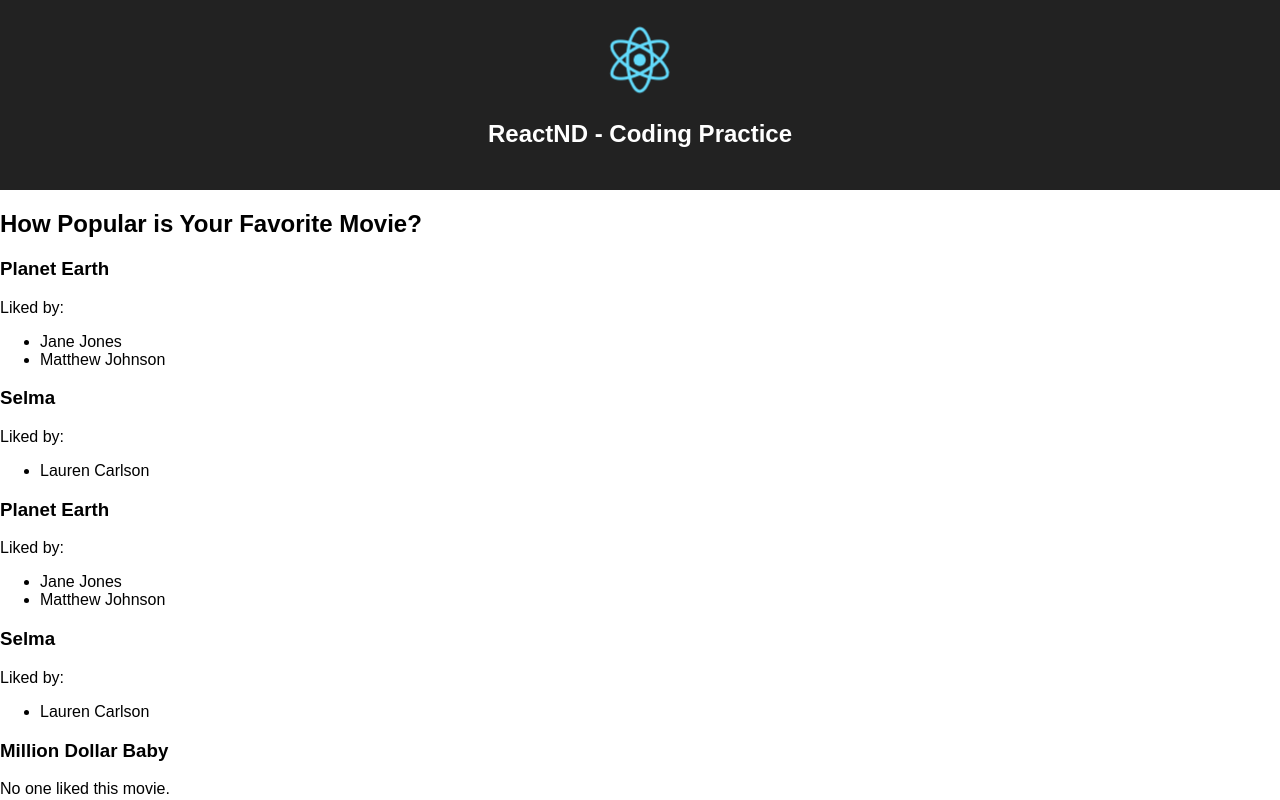
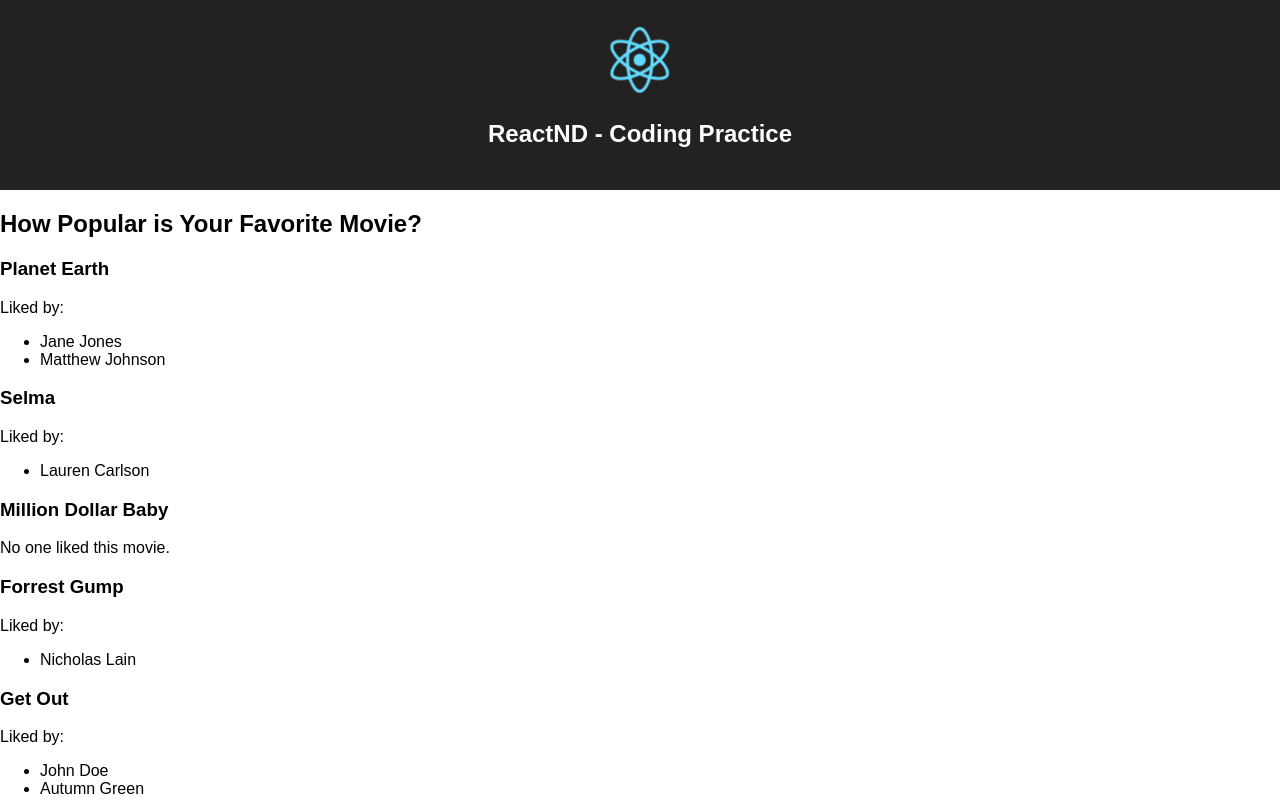
Before and after one commit to tomstockwood/React-Exercise-2, a React (Create React App) app: page / in a window 1280 px wide. Shown: the top 800 px of the page. Built offline with nearby package versions, Linux system fonts and the light colour scheme.

Commit message:
Changed outputAllMovies to output all the movies correctly.

```diff
--- a/src/App.js
+++ b/src/App.js
@@ -127,9 +127,15 @@ function outputAllMovies(MovieFavouriters,NoLikes) {
   const movieIDArray = Object.keys(movies)
   movieLikeCheck(MovieFavouriters,NoLikes);
 
-  for (const entry of movieIDArray) {
-  	movieLikeCheck(MovieFavouriters,NoLikes,entry)
-  }
+  return (
+  	<div>
+    	{movieIDArray.map(function(entry,index){
+    			return <p key = { index }> {movieLikeCheck(MovieFavouriters,NoLikes,entry)} </p>
+    		}
+    		)}
+    </div>
+  )
+
 }
 
 class App extends Component {
@@ -141,13 +147,7 @@ class App extends Component {
           <h1 className="App-title">ReactND - Coding Practice</h1>
         </header>
         <h2>How Popular is Your Favorite Movie?</h2>
-		<MovieFavouriters profiles = {profiles} users = {users} movieID = {'1'} movies = {movies}/>
-		<MovieFavouriters profiles = {profiles} users = {users} movieID = {'2'} movies = {movies}/>
-		{movieLikeCheck(MovieFavouriters,NoLikes,'1')}
-        {movieLikeCheck(MovieFavouriters,NoLikes,'2')}
-		{movieLikeCheck(MovieFavouriters,NoLikes,'3')}
-        <NoLikes profiles = {profiles} users = {users} movieID = {'3'} movies = {movies}/>
-		<MovieFavouriters profiles = {profiles} users = {users} movieID = {'3'} movies = {movies}/>
+
 		{outputAllMovies(MovieFavouriters,NoLikes)}
       </div>
     );
--- a/src/MovieFavouriters.js
+++ b/src/MovieFavouriters.js
@@ -17,10 +17,10 @@ class MovieFavouriters extends Component {
   }
 
   // Outputs all the entries in an array as a list in HTML
-  giveArrayEntries(Array) {
+  giveArrayEntries(inputArray) {
   	return (
     	<ul>
-      		{Array.map(function(entry,index){
+      		{inputArray.map(function(entry,index){
     			return <li key = { index }> {entry} </li> //Returns a list of all the entries in a given array
     		}
     		)}
```
